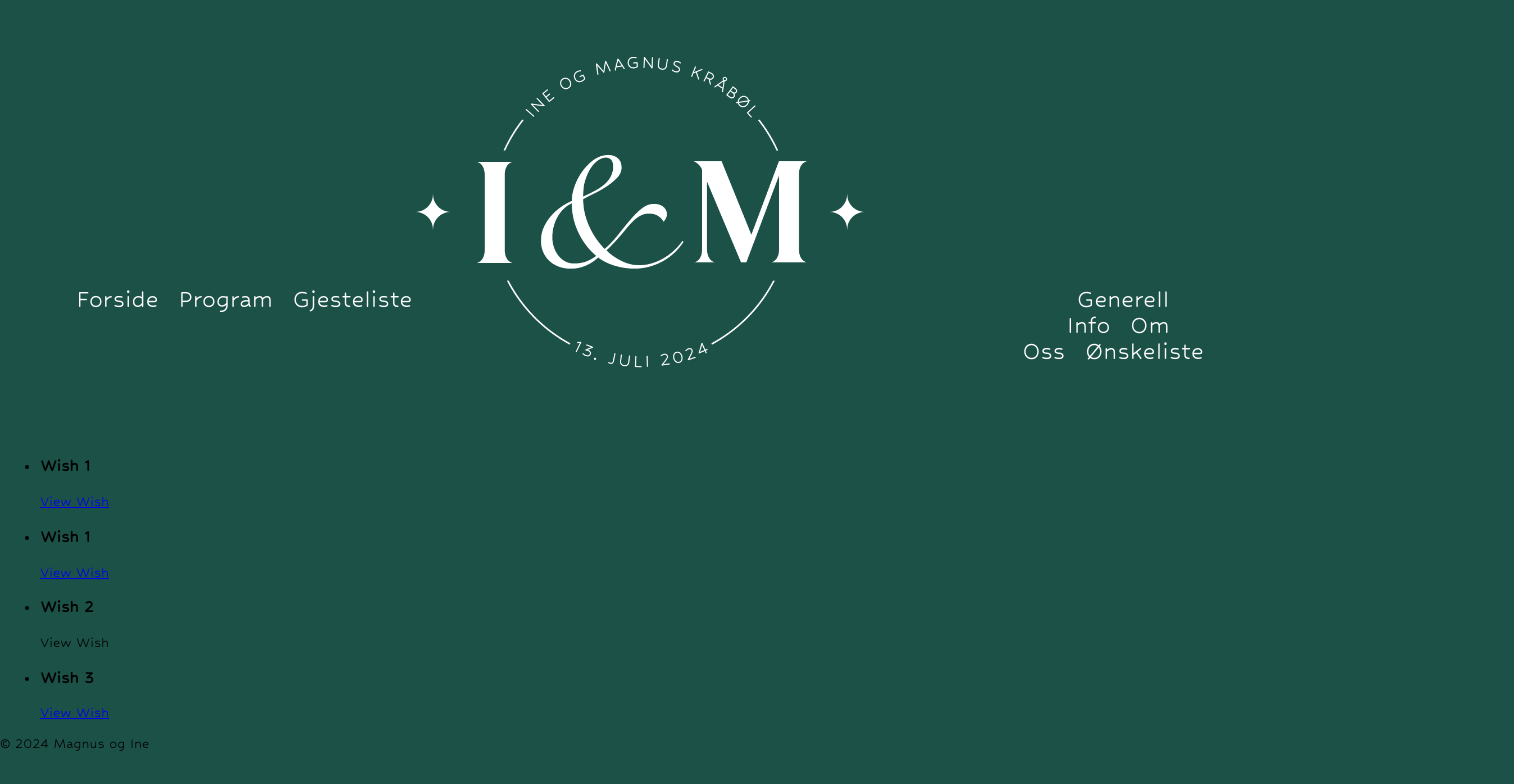
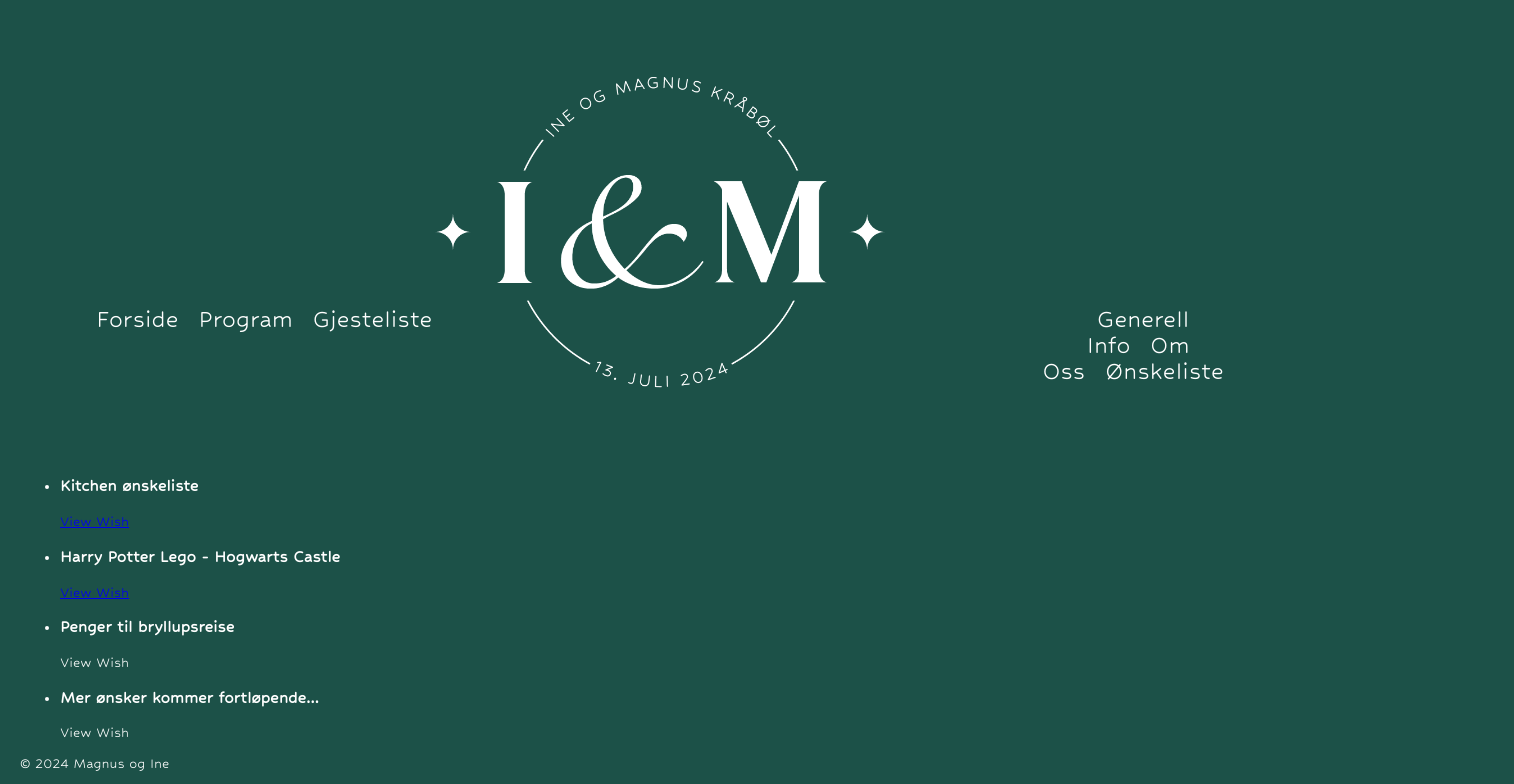
Before and after one commit to holmfred/Magnus-Ine, a React (Create React App) app in the folder bryllup/: page /Wishlist in a window 1280 px wide. Shown: the top 784 px of the page, 1514 px wide, since content can reach past the window. Built offline with nearby package versions, Linux system fonts and the light colour scheme.

Commit message:
sets styling to body

```diff
--- a/bryllup/src/App.css
+++ b/bryllup/src/App.css
@@ -21,7 +21,6 @@
   align-items: center;
   justify-content: center;
   font-size: calc(10px + 2vmin);
-  color: white;
 }
 
 .App-link {
--- a/bryllup/src/App.js
+++ b/bryllup/src/App.js
@@ -16,6 +16,7 @@ import Footer from "./componets/layout/Footer.jsx";
 function App() {
   return (
           <Router>
+            <body>
               <NAV/>
                 <Routes>
                   <Route path='/' element={<Home />} />
@@ -26,6 +27,7 @@ function App() {
                   <Route path='/Wishlist' element={<Wishlist />} />
                 </Routes>
               <Footer />
+            </body>
           </Router>
   );
 }
--- a/bryllup/src/assets/wishes.json
+++ b/bryllup/src/assets/wishes.json
@@ -1,21 +1,20 @@
 {
     "wishes": [
         {
-            "wishName": "Wish 1",
-            "description": "This is a description of wish 1",
-            "url": "https://example.com/wish1"
+            "wishName": "Kitchen ønskeliste",
+            "description": "Vi har satt opp en ønskeliste på Kitchen.",
+            "url": "https://www.kitchn.no/bryllup/vis-liste/165783/?fbclid=IwAR2SH42RvdWuGQhJV6501M6gFGSRYBvuZcCXWhbv12hnt06QK9uuVNw9mxo"
         },
         {
-            "wishName": "Wish 1",
-            "description": "This is a description of wish 1",
-            "url": "https://example.com/wish1"
+            "wishName": "Harry Potter Lego - Hogwarts Castle",
+            "description": "Hva er mer essensielt til å starte et liv sammen som ektepar enn å bygge Hogwarts Castle i sammen?",
+            "url": "https://lekekassen.no/lego-harry-potter-71043-hogwarts-castle?utm_medium=prisjakt&utm_source=prisjakt"
         },
         {
-            "wishName": "Wish 2"
+            "wishName": "Penger til bryllupsreise"
         },
         {
-            "wishName": "Wish 3",
-            "url": "https://example.com/wish3"
+            "wishName": "Mer ønsker kommer fortløpende..."
         }
     ]
 }
--- a/bryllup/src/sass/partials/_global.scss
+++ b/bryllup/src/sass/partials/_global.scss
@@ -12,4 +12,6 @@ body {
     font-family: "Hubballi-Regular", Helvetica;
     overflow: hidden;
     width: 100%;
+    color: white;
+    padding: 10px;
   }
```
Lines whose indentation alone changed are shown as unchanged.
